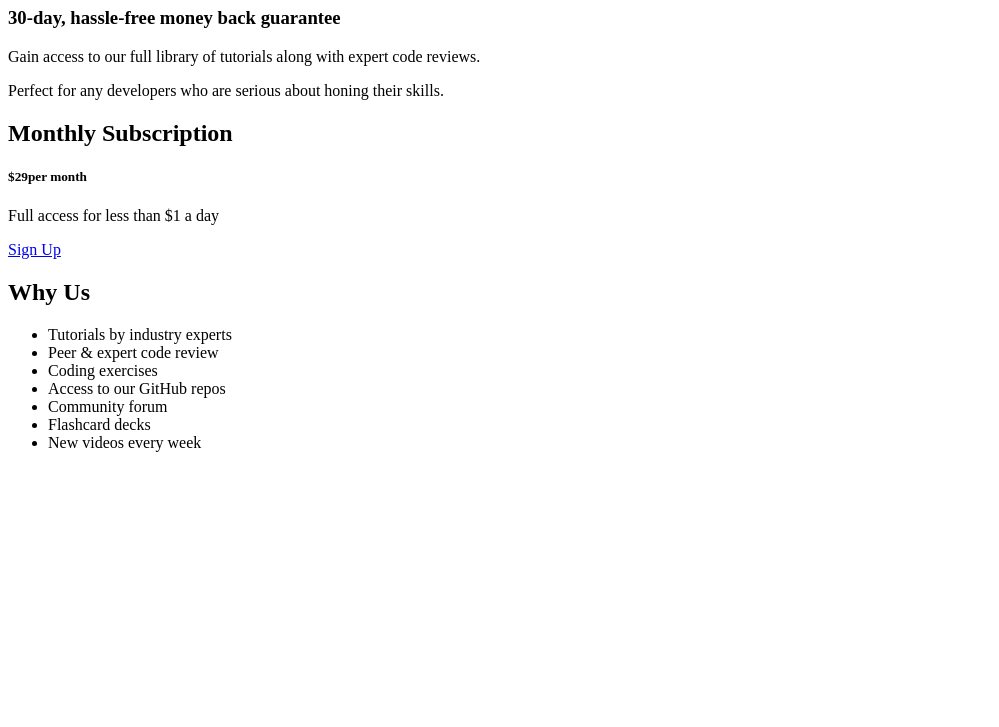
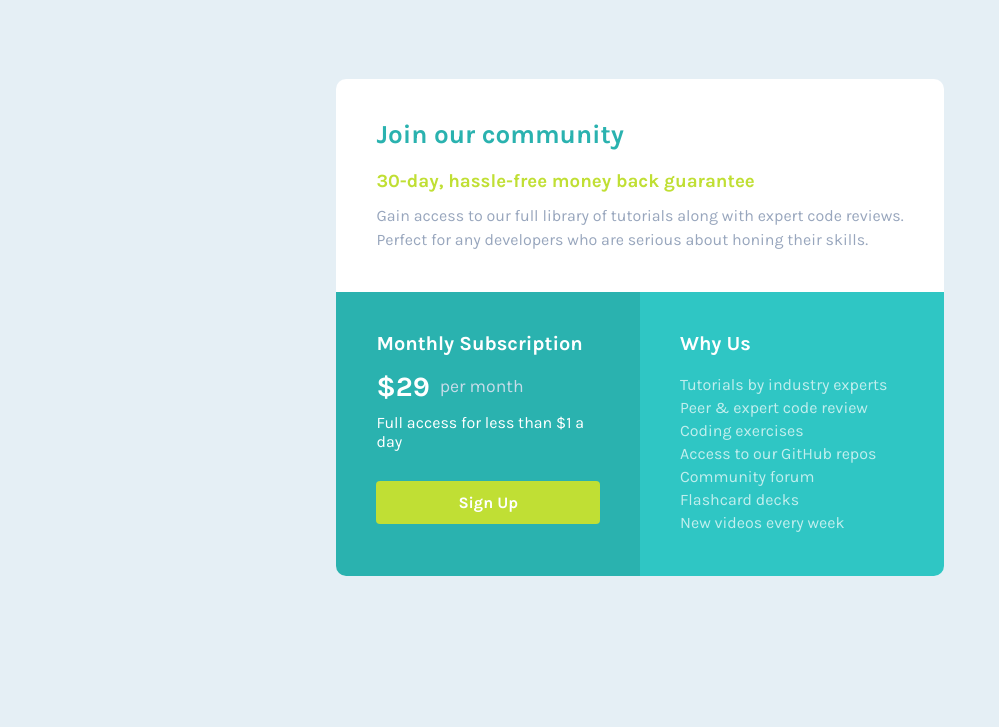
Before and after one commit to Pheeraphat47/single-price-grid-component, a plain HTML site: page index.html in a window 1280 px wide. Shown: the part 73-800 px from the top of the page, without its empty margins (0-999 px from the left). Drawn offline with Linux system fonts and the light colour scheme.

Commit message:
finish style.css

```diff
--- a/index.html
+++ b/index.html
@@ -21,7 +21,7 @@
     <div class="container">
       <div class="wrapper">
 
-        <div class="main-content">
+        <div class="box main-content">
           <h1> Join our community</h1>
           <h3>30-day, hassle-free money back guarantee</h3>
           <p> Gain access to our full library of tutorials along with expert code reviews.
@@ -29,14 +29,14 @@
           <p>Perfect for any developers who are serious about honing their skills.</p>
         </div>
 
-        <div class="sub">
+        <div class="box sub">
           <h2>Monthly Subscription</h2>
-          <h5><span class="price">&dollar;29</span>per month<span></span></h5>
+          <h5><span class="price">&dollar;29</span><span>per month</span></h5>
           <p>Full access for less than &dollar;1 a day</p>
           <a href="#">Sign Up</a>
         </div>
 
-        <div class="whyus">
+        <div class="box whyus">
           <h2>Why Us</h2>
           <ul>
             <li>Tutorials by industry experts</li>
--- a/style.css
+++ b/style.css
@@ -1 +1,137 @@
-@import url('https://fonts.googleapis.com/css2?family=Fraunces:opsz,wght@9..144,700&family=Karla:wght@400;700&display=swap');
+@import url('https://fonts.googleapis.com/css2?family=Karla:wght@400;700&display=swap');
+
+*{
+    margin: 0;
+    padding: 0;
+}
+
+body{
+    font-family: 'Karla', sans-serif;
+    font-size: 16px;
+    min-height: 100vh;
+    display: flex;
+    align-items: center;
+    justify-content: center;
+    background-color:hsl(204, 43%, 93%);
+}
+
+.container{
+    max-width: 60rem;
+}
+
+.wrapper{
+    display: grid;
+    border-radius: 10px;
+    overflow: hidden;  /* hide elements radius */
+    background-color: white;
+    grid-template-columns: 50% 50%;
+    grid-template-areas: "box1 box1" "box2 box3" ;
+    margin: 2rem 1rem;
+}
+
+.box {
+    padding: 2.5rem;
+}
+
+.main-content{
+    grid-area: box1;
+}
+
+.sub{
+    grid-area: box2;
+    background-color: hsl(179, 62%, 43%);
+}
+
+.whyus{
+    grid-area: box3;
+    background-color: hsl(179, 62%, 48%);
+}
+
+h1{
+    color: hsl(179, 62%, 43%);
+    font-size: 1.625rem;
+    padding-bottom: 1.25rem;
+}
+
+h3{
+    color: hsl(71, 73%, 54%);
+    padding-bottom: 0.75rem;
+}
+
+.main-content p{
+    color: hsl(218, 22%, 67%);
+    line-height: 1.5;
+}
+
+h2{
+    color: white;
+    font-size: 1.25rem;
+    padding-bottom: 0.938rem;
+}
+
+h5{
+    display: flex;
+    align-items: center;
+    padding-bottom: 0.625rem;
+}
+
+h5 span.price{
+    color: white;
+    font-size: 1.75rem;
+    font-weight: 700;
+    padding-right: 0.625rem;
+}
+
+h5 span{
+    color: hsl(204, 43%, 85%);
+    font-weight: 400;
+    font-size: 1.1rem;
+}
+
+
+.sub p {
+    color: white;
+}
+
+.sub a{
+    display: block;
+    text-align: center;
+    background-color:  hsl(71, 73%, 54%);
+    text-decoration: none;
+    color: white;
+    font-weight: 700;
+    font-size: 0.813rem;
+    padding: 0.75rem 0;
+    border-radius: 4px;
+    margin-top: 1.875rem;
+    font-size: 1rem;
+}
+
+
+.whyus h2{
+    padding-bottom: 1.25rem;
+}
+
+
+.whyus ul{
+    list-style: none;
+}
+
+.whyus li {
+    color: white;
+    padding-bottom: 0.25rem;
+    opacity: 0.7;
+}
+
+@media only screen and (max-width: 425px) {
+
+    .wrapper{
+        grid-template-columns: 100%;
+        grid-template-areas: "box1" "box2" "box3";
+    }
+
+    .box{
+        padding: 1.875rem;
+    }
+
+}
```
